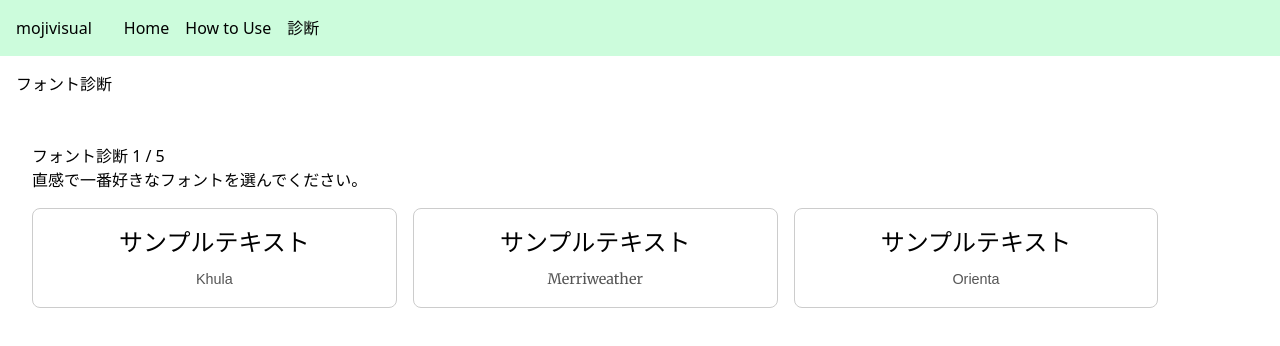
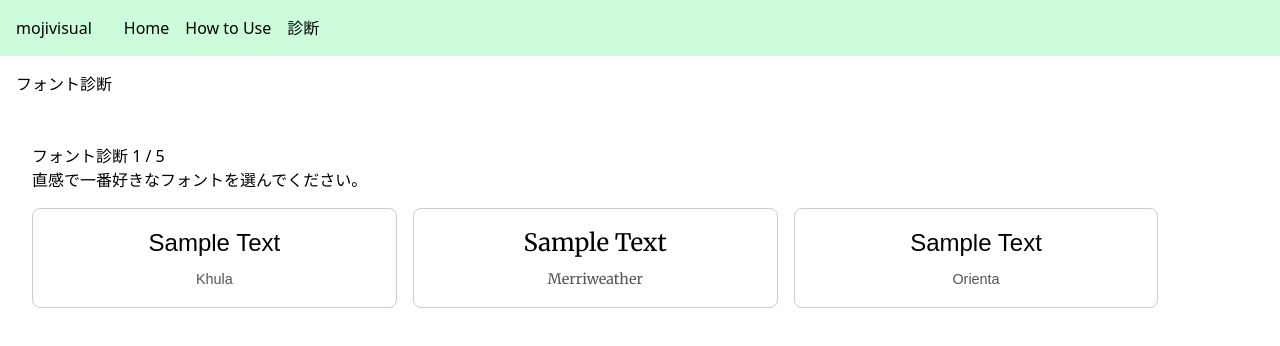
Before and after one commit to minmmmmin/font, a React (Vite) app: page /quiz in a window 1280 px wide. Shown: the top 346 px of the page. Built offline with nearby package versions, Linux system fonts and the light colour scheme; a web font is replaced by a local one.

Commit message:
サンプルをsampleに変更

```diff
--- a/src/components/QuizMode.jsx
+++ b/src/components/QuizMode.jsx
@@ -4,7 +4,7 @@ const QuizMode = ({ allFonts, onResult }) => {
   const [quizFonts, setQuizFonts] = useState([]);
   const [likedFonts, setLikedFonts] = useState([]);
   const [questionCount, setQuestionCount] = useState(0);
-  const [loadingFonts, setLoadingFonts] = useState(false); // ← 追加
+  const [loadingFonts, setLoadingFonts] = useState(false);
   const totalQuestions = 5;
 
   const loadNextQuiz = () => {
@@ -13,9 +13,11 @@ const QuizMode = ({ allFonts, onResult }) => {
     setLoadingFonts(true);
     setQuizFonts(nextFonts);
 
-    // フォント読み込み完了を待ってから表示
     document.fonts.ready.then(() => {
-      console.log("✅ フォント読み込み完了:", nextFonts.map(f => f.family));
+      console.log(
+        "フォント読み込み完了:",
+        nextFonts.map((f) => f.family)
+      );
       setLoadingFonts(false);
     });
   };
@@ -99,7 +101,7 @@ const QuizMode = ({ allFonts, onResult }) => {
                 fontSize: "1.5rem",
               }}
             >
-              <p style={{ marginBottom: "0.5rem" }}>サンプルテキスト</p>
+              <p style={{ marginBottom: "0.5rem" }}>Sample Text</p>
               <div style={{ fontSize: "0.9rem", color: "#555" }}>
                 {font.family}
               </div>
```
